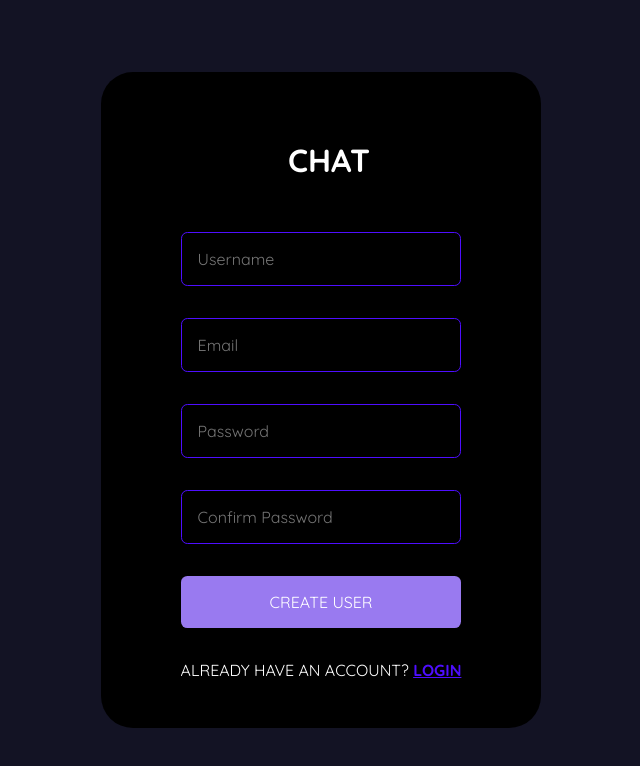
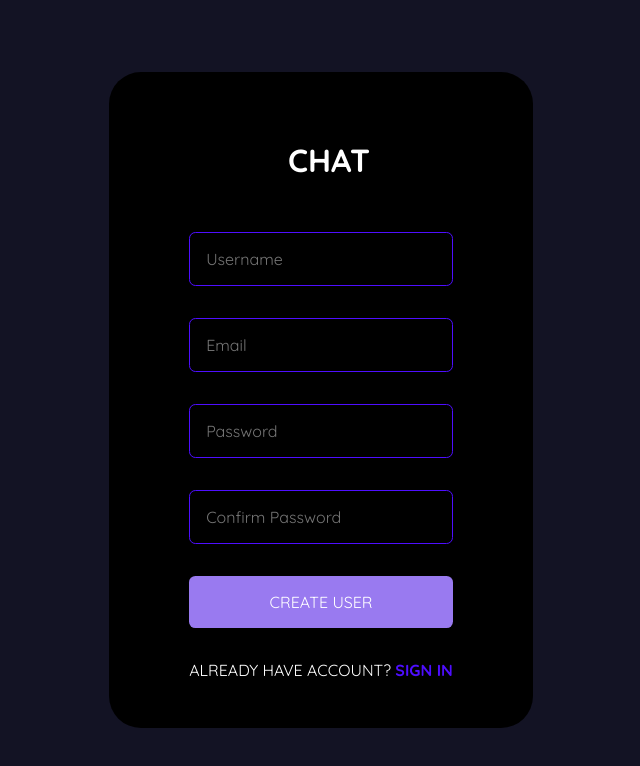
Before and after one commit to jccifuentes21/chat-app-final-project, a React (Create React App) app in the folder public/: page /register in a window 1280 px wide. Shown: the top 766 px of the page, without its empty margins (319-959 px from the left). Built offline with nearby package versions, Linux system fonts and the light colour scheme; the HTML template or start-up script is replaced by a standard one.

Commit message:
edit style register page

```diff
--- a/public/src/pages/Register.jsx
+++ b/public/src/pages/Register.jsx
@@ -88,7 +88,7 @@ const Register = () => {
 					/>
 					<button type="submit">Create User</button>
 					<span>
-						Already have an account? <Link to="/login">Login</Link>
+						Already have account? <Link to="/login">SIGN IN</Link>
 					</span>
 				</form>
 			</FormContainer>
@@ -159,7 +159,7 @@ const FormContainer = styled.div`
       text-transform: uppercase;
       a {
         color: var(--secondary-color);
-        text-decoration: upercase;
+        text-decoration: none;
         font-weight: bold;
       }
     }
```
